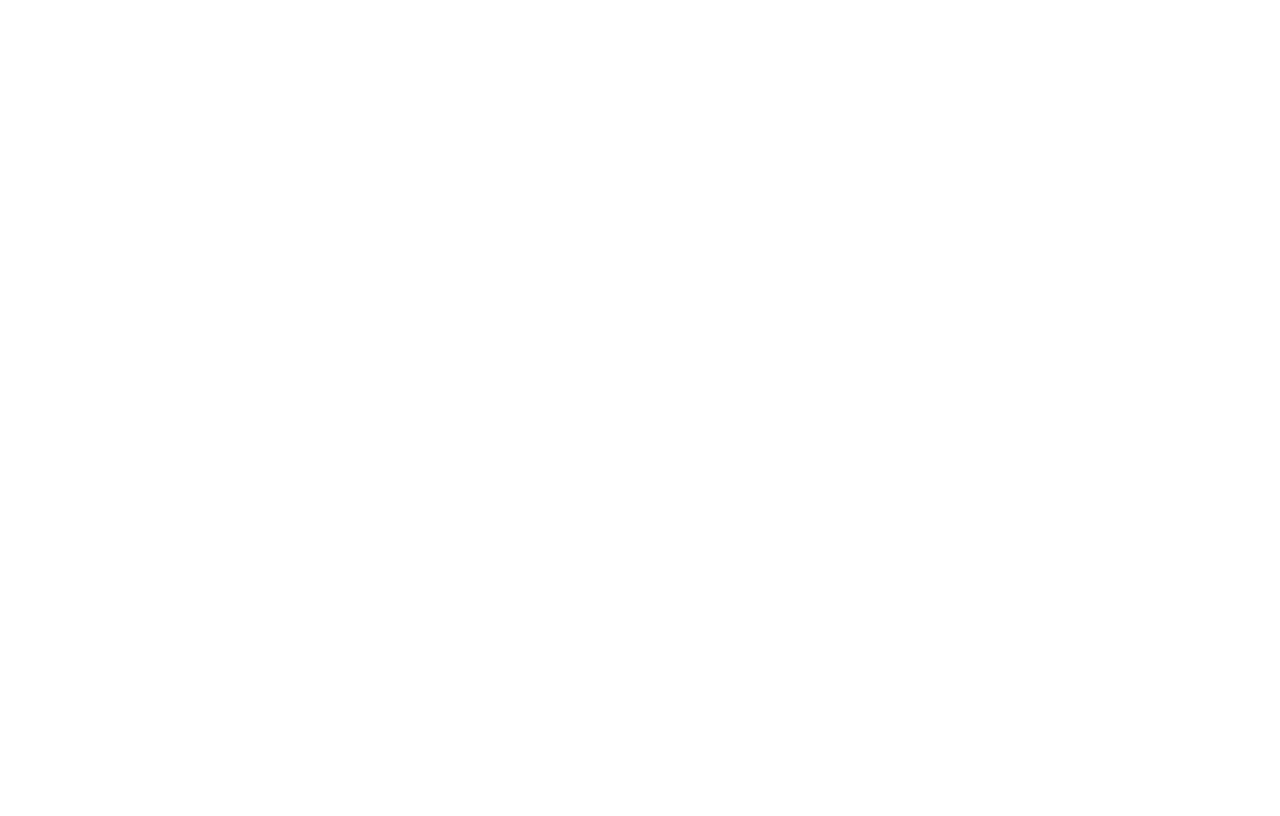
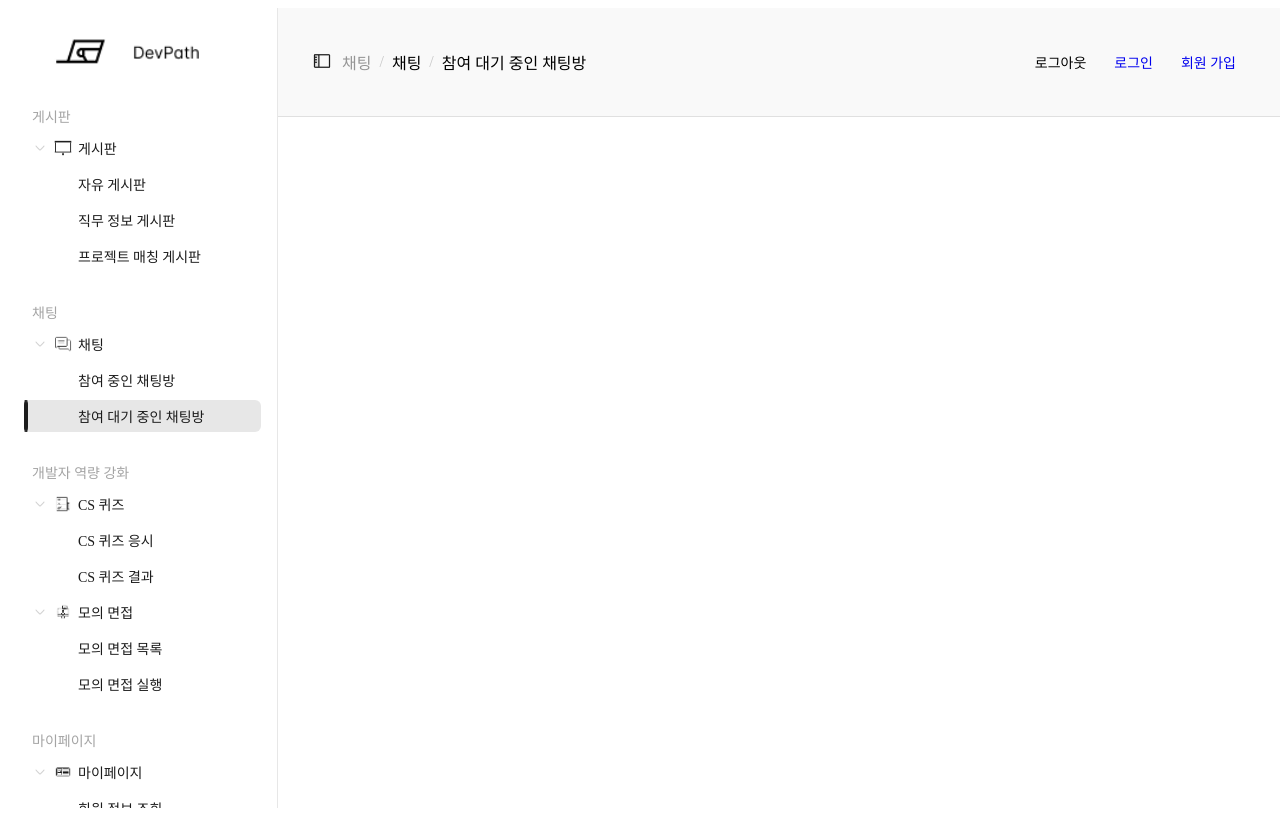
Before and after one commit to be15-FreePath-DevPath/be15-3rd-FreePath-DevPath-FE, a Vue app: page /chatting/pending in a window 1280 px wide. Before the commit this address had no page. Built offline with nearby package versions, Linux system fonts and the light colour scheme.

Commit message:
[feat #14] ChattingPendingView.vue 및 ChattingPendingCard.vue 중간 구현

```diff
--- a/src/features/chatting/components/ChattingCard.vue
+++ b/src/features/chatting/components/chattingView/ChattingCard.vue
@@ -1,7 +1,7 @@
 <script setup>
 
-import OtherChatting from "@/features/chatting/components/OtherChatting.vue";
-import UserFrame from "@/features/chatting/components/UserFrame.vue";
+import OtherChatting from "@/features/chatting/components/chattingView/OtherChatting.vue";
+import UserFrame from "@/features/chatting/components/chattingView/UserFrame.vue";
 </script>
 
 <template>
--- a/src/features/chatting/components/ChattingInsertFrame.vue
+++ b/src/features/chatting/components/chattingView/ChattingInsertFrame.vue
@@ -10,7 +10,7 @@
     </div>
   </div>
   <button class = "send-button">
-    <img src="@/assets/images/chatting/chattingSend.png" alt = "전송버튼"/>
+    <img src="../../../../assets/images/chatting/chattingSend.png" alt = "전송버튼"/>
   </button>
 </div>
 </template>
--- a/src/features/chatting/components/ChattingRoomCard.vue
+++ b/src/features/chatting/components/chattingView/ChattingRoomCard.vue
@@ -6,7 +6,7 @@
 <div class = "chattingRoomCard">
 <div class = Profile>
 <!--  나중에 사용자 이미지로 수정-->
-  <img src="@/assets/images/common/header/navToggle.png" alt="아이콘" class="icon" />
+  <img src="../../../../assets/images/common/header/navToggle.png" alt="아이콘" class="icon" />
 </div>
   <div class ="chattingRoomName">
     채팅방 제목
--- a/src/features/chatting/components/UserFrame.vue
+++ b/src/features/chatting/components/chattingView/UserFrame.vue
@@ -8,7 +8,7 @@
     <div class="text-wrapper">사용자</div>
   </div>
   <div class="user-icon">
-    <img src="@/assets/images/chatting/profile.png" alt="프로필사진"/>
+    <img src="../../../../assets/images/chatting/profile.png" alt="프로필사진"/>
   </div>
 </div>
 </template>
--- a/src/features/chatting/router.js
+++ b/src/features/chatting/router.js
@@ -1,4 +1,5 @@
 import ChattingView from "@/features/chatting/views/ChattingView.vue";
+import ChattingPendingView from "@/features/chatting/views/ChattingPendingView.vue";
 
 
 export const chattingRoutes = [
@@ -7,5 +8,10 @@ export const chattingRoutes = [
         name: "chatting",
         component: ChattingView
     },
+    {
+        path: "/chatting/pending",
+        name: "chattingPending",
+        component: ChattingPendingView
+    },
 
 ]
--- /dev/null
+++ b/src/features/chatting/views/ChattingPendingView.vue
@@ -0,0 +1,35 @@
+<script setup>
+import {onMounted, ref} from "vue";
+
+const newBreadCrumbItems = ref(['채팅','채팅','참여 대기 중인 채팅방'])
+const emit = defineEmits(['updateBreadCrumb'])
+
+onMounted(() => {
+  emit('updateBreadCrumb', newBreadCrumbItems.value)
+});
+
+</script>
+
+<template>
+  <div class = "content-frame">
+    <div class = "chattingRoomList">
+
+    </div>
+  </div>
+</template>
+
+<style scoped>
+.content-frame{
+  display: flex;
+  height: 100%;         /* 💡 부모(main-content)에 꽉 차게 */
+  width: 100%;
+  flex-direction: column;
+}
+.chattingRoomList{
+  flex: 1;
+  height: 100%;
+  min-width: 0;
+  display: flex;
+  flex-direction: column; /* 수직 정렬 */
+}
+</style>
--- a/src/features/chatting/views/ChattingView.vue
+++ b/src/features/chatting/views/ChattingView.vue
@@ -1,12 +1,9 @@
 <script setup>
-import {onMounted, provide, ref} from 'vue'
-import ChattingRoomCard from "@/features/chatting/components/ChattingRoomCard.vue";
-import ChattingInsertFrame from "@/features/chatting/components/ChattingInsertFrame.vue";
-import ChattingCard from "@/features/chatting/components/ChattingCard.vue";
+import {onMounted, ref} from 'vue'
+import ChattingRoomCard from "@/features/chatting/components/chattingView/ChattingRoomCard.vue";
+import ChattingInsertFrame from "@/features/chatting/components/chattingView/ChattingInsertFrame.vue";
+import ChattingCard from "@/features/chatting/components/chattingView/ChattingCard.vue";
 
-const items = ref(['DevPath','채팅'])
-
-provide('items', items);
 const newBreadCrumbItems = ref(['채팅','채팅','참여 중인 채팅방'])
 const emit = defineEmits(['updateBreadCrumb'])
 
```
Also changed, not shown: src/features/chatting/components/waitingChattingRoom/ChattingPendingCard.vue (added, +50 -0 lines), src/features/chatting/components/chattingView/OtherChatting.vue (renamed from src/features/chatting/components/OtherChatting.vue).
